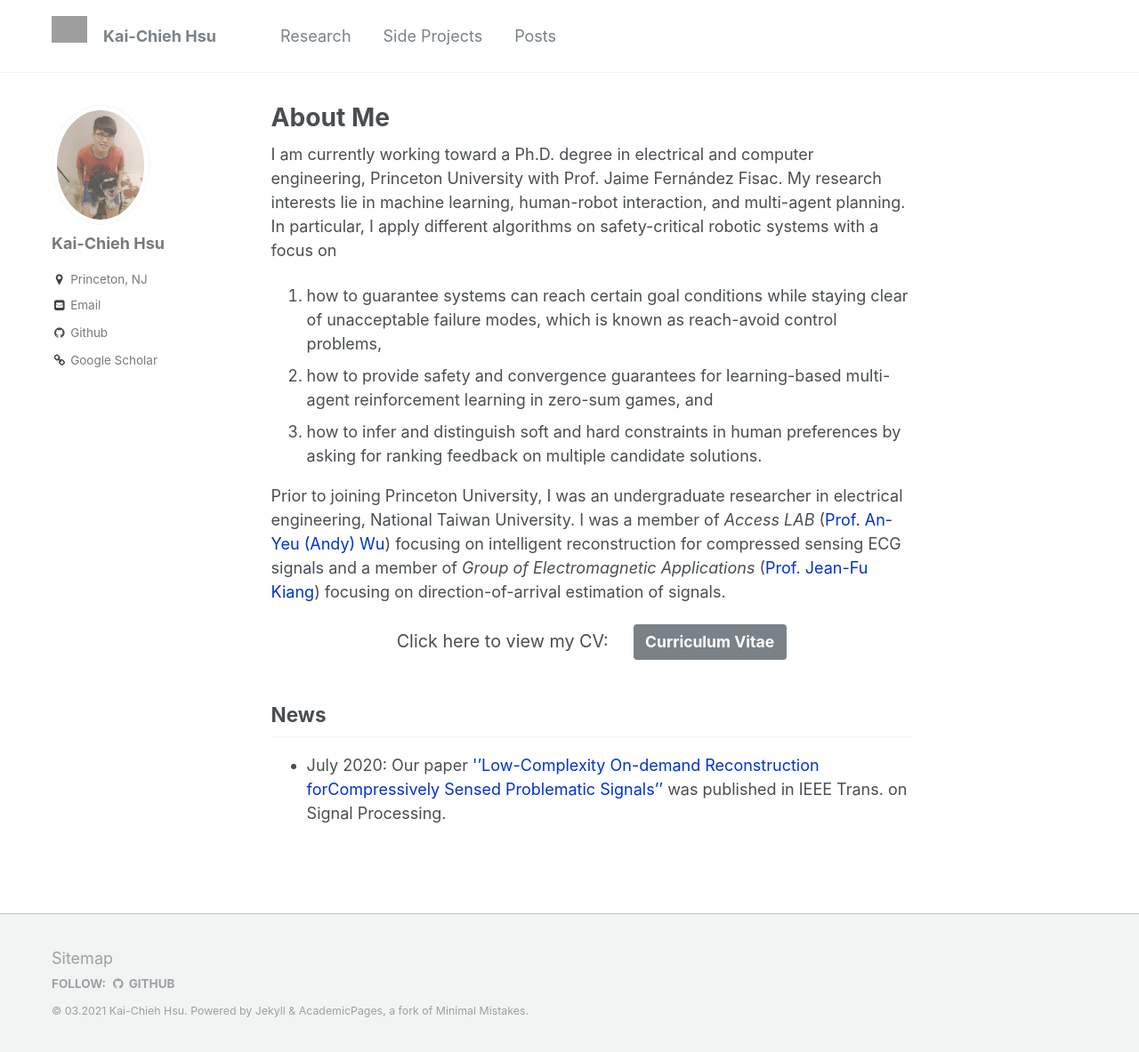
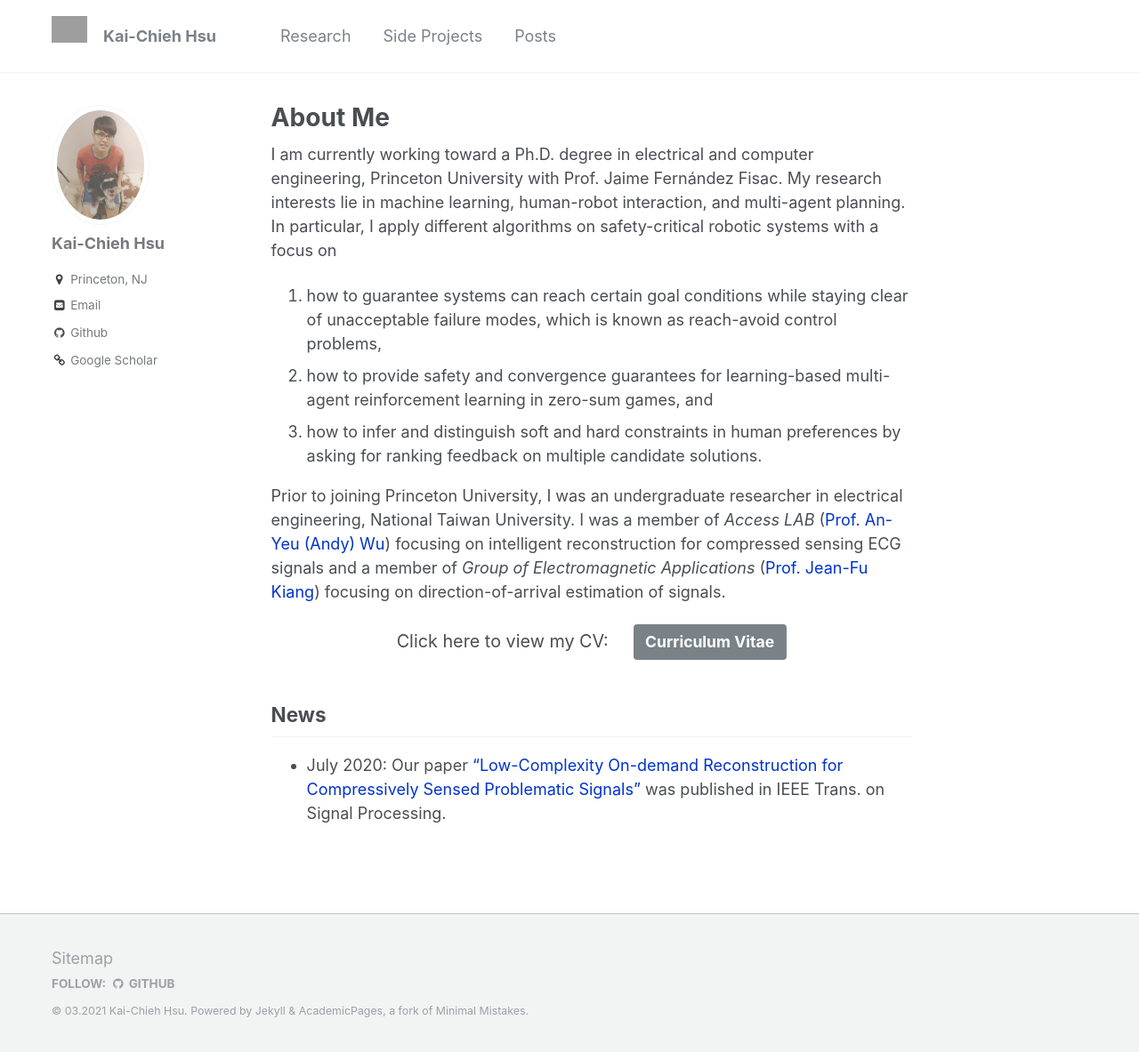
Before and after one commit to kaichiehhsu/kaichiehhsu.github.io, a Jekyll site: the page built from _pages/about.md, in a window 1280 px wide and 1183 px high. Shown: the whole window at 89% size. Built offline with Jekyll 4.4.1, drawn with Linux system fonts in a browser that asks for light colours.

Commit message:
update news

```diff
--- a/_pages/about.md
+++ b/_pages/about.md
@@ -26,4 +26,4 @@
 </center>
 
 ## News
-* July 2020: Our paper <a href="https://ieeexplore.ieee.org/document/9131803?fbclid=IwAR3f-I6_L-uqGiHDsFOakNSB4ftMwMWpVJp1IQAyWYX_mSCGwSEK1Co2jB8" style="color: rgb(0,51,204)">''Low-Complexity On-demand Reconstruction forCompressively Sensed Problematic Signals''</a> was published in IEEE Trans. on Signal Processing.
+* July 2020: Our paper <a href="https://ieeexplore.ieee.org/document/9131803?fbclid=IwAR3f-I6_L-uqGiHDsFOakNSB4ftMwMWpVJp1IQAyWYX_mSCGwSEK1Co2jB8" style="color: rgb(0,51,204)">"Low-Complexity On-demand Reconstruction for Compressively Sensed Problematic Signals"</a> was published in IEEE Trans. on Signal Processing.
```
Also changed, not shown: _research/2020-07-02-TSCAR.md (+1 -1 lines).
